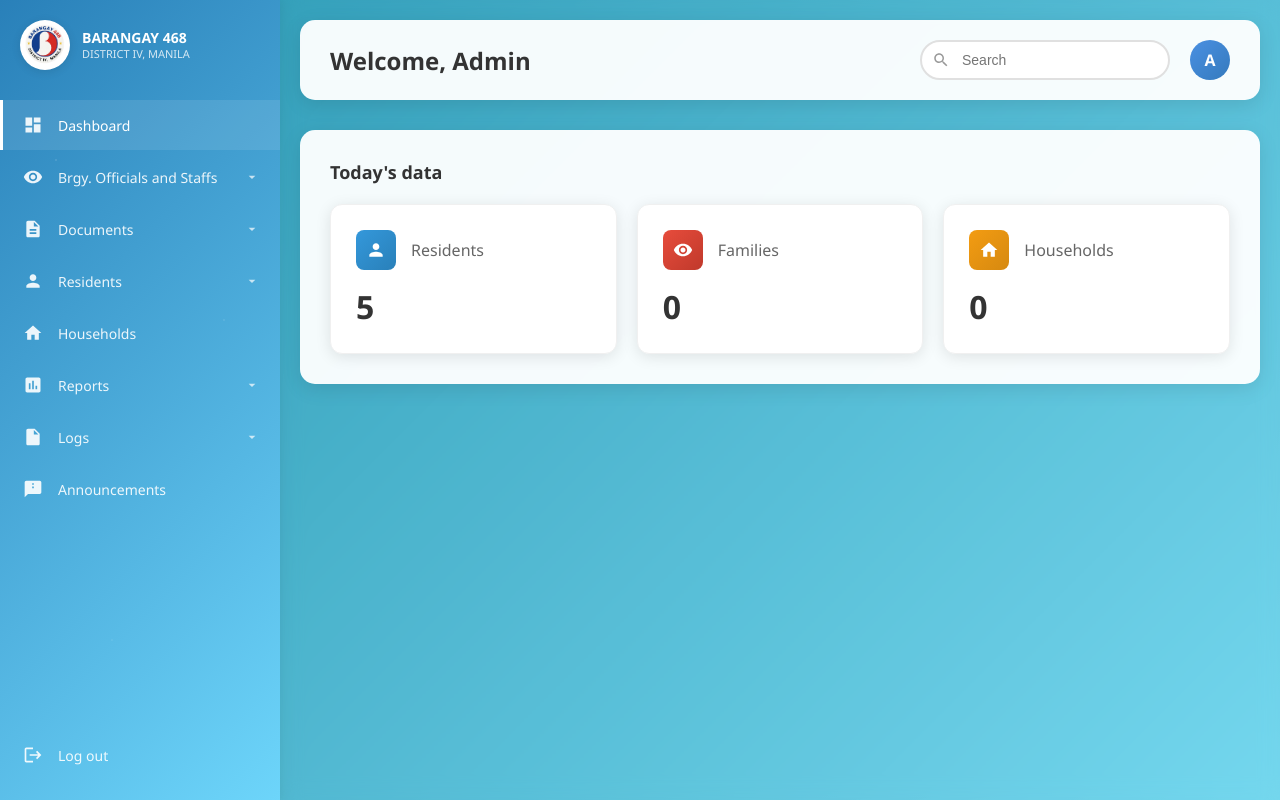
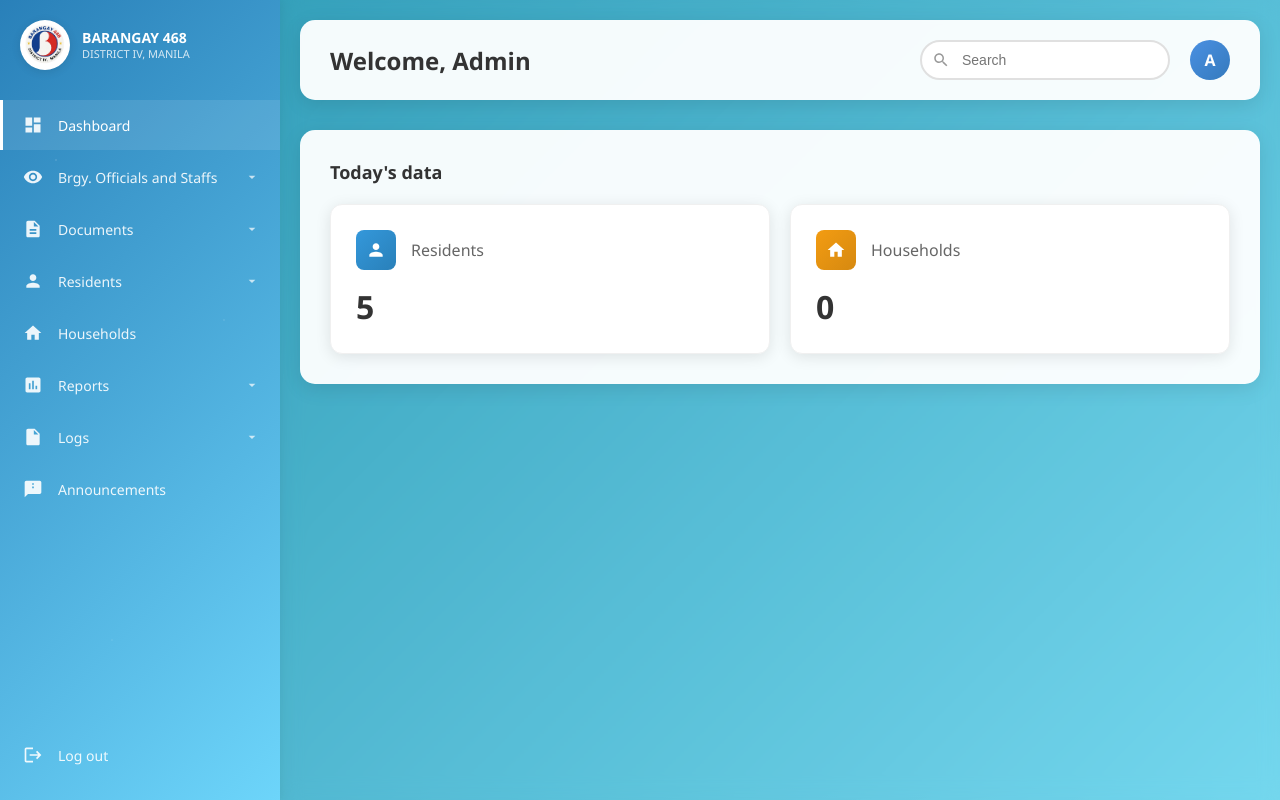
Before and after one commit to althirdaranilla/barangay468, a PHP site: page /admin/Dashboard.php in a window 1280 px wide. Run offline with PHP 8.4, Linux system fonts and the light colour scheme; data comes from the database, SQL or seed files in the repository; data that the repository does not hold is empty.

Commit message:
Update Dashboard.php

```diff
--- a/admin/Dashboard.php
+++ b/admin/Dashboard.php
@@ -280,16 +280,6 @@ function formatNumber($number) {
 
                 <div class="stat-card">
                     <div class="stat-header">
-                        <div class="stat-icon families-icon">
-                            <?php echo getIcon('users'); ?>
-                        </div>
-                        <div class="stat-title">Families</div>
-                    </div>
-                    <div class="stat-number"><?php echo formatNumber($dashboard_data['families']); ?></div>
-                </div>
-
-                <div class="stat-card">
-                    <div class="stat-header">
                         <div class="stat-icon households-icon">
                             <?php echo getIcon('households'); ?>
                         </div>
```
